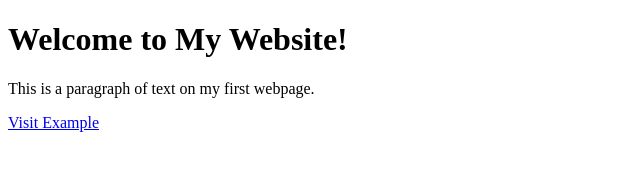
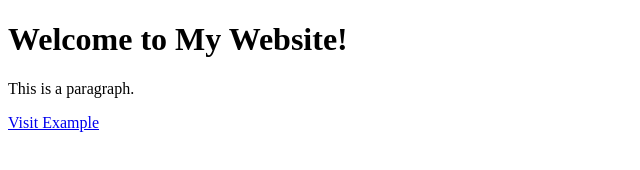
Before and after one commit to sows41997/project1, a plain HTML site: page index.html in a window 1280 px wide. Shown: the whole page, without its empty margins (0-640 px from the left). Drawn offline with Linux system fonts and the light colour scheme.

Commit message:
Update index.html

```diff
--- a/index.html
+++ b/index.html
@@ -6,7 +6,7 @@
 </head>
 <body>
     <h1>Welcome to My Website!</h1>
-    <p>This is a paragraph of text on my first webpage.</p>
+    <p>This is a paragraph.</p>
     <a href="https://www.example.com">Visit Example</a>
 </body>
 </html>
```
